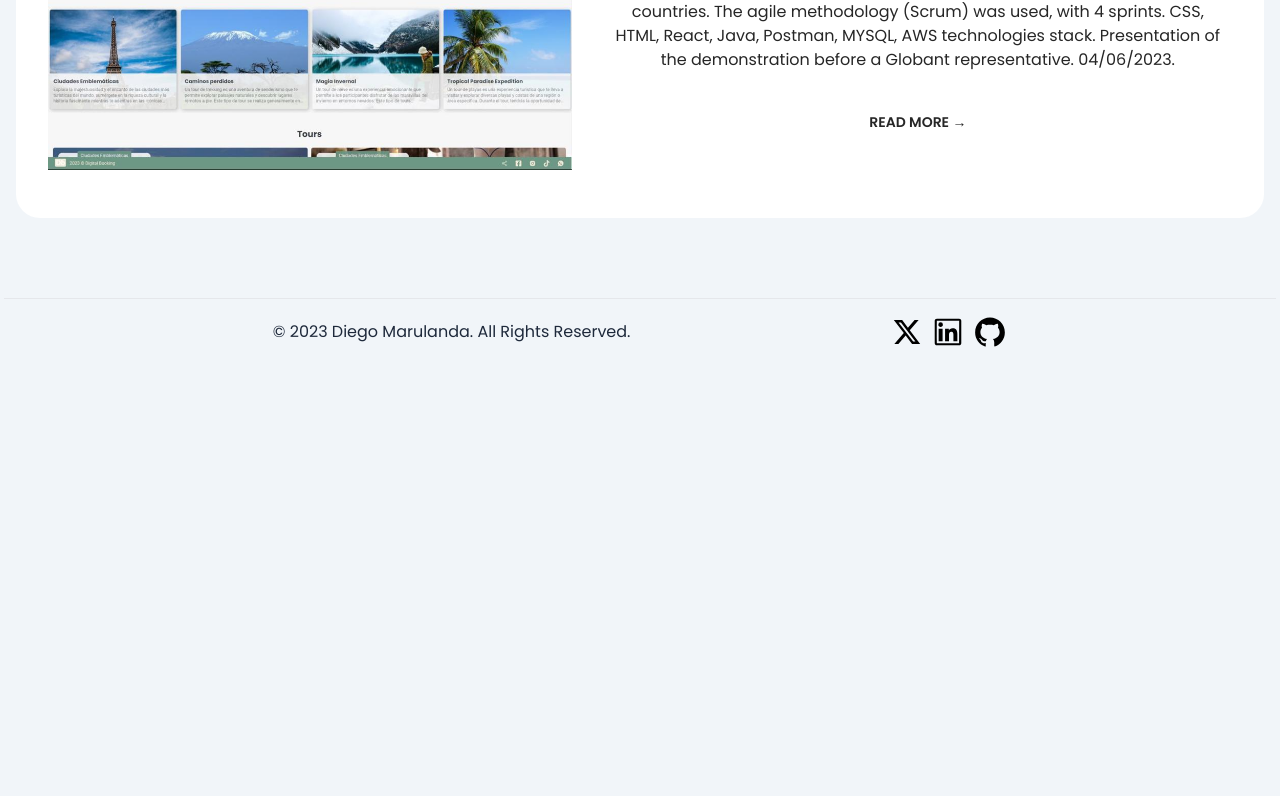
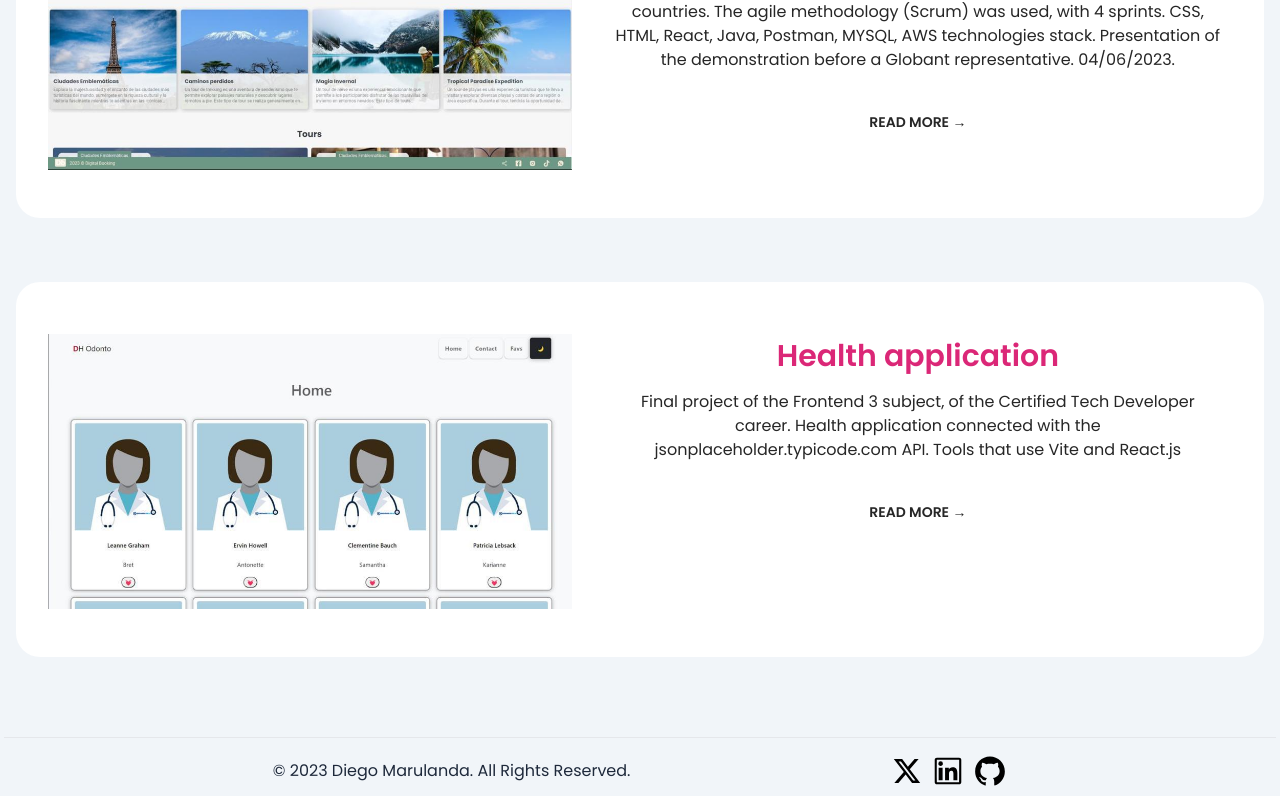
Before and after one commit to DiegoMarulandaB/Portfolio, a Next.js app: page /academicprojects in a window 1280 px wide. Shown: the part 1281-2077 px from the top of the page. Before the commit the page ends 1638 px from the top, so only its background shows below. Built offline with nearby package versions, Linux system fonts and the light colour scheme.

Commit message:
style: add health application project in academic projects

```diff
--- a/src/app/academicprojects/page.tsx
+++ b/src/app/academicprojects/page.tsx
@@ -42,14 +42,14 @@ const projects: Project[] = [
     github: 'https://github.com/DiegoMarulandaB/Digital-booking',
     link: 'https://github.com/DiegoMarulandaB/Digital-booking',
   },
-  // {
-  //   name: 'Health application',
-  //   description:
-  //     'Final project of the Frontend 3 subject, of the Certified Tech Developer career. Health application connected with the jsonplaceholder.typicode.com API. Tools that use Vite and React.js',
-  //   image: '/frontEnd3.jpg',
-  //   github: 'https://github.com/DiegoMarulandaB/finalFrontEnd',
-  //   link: 'https://github.com/DiegoMarulandaB/finalFrontEnd',
-  // },
+  {
+    name: 'Health application',
+    description:
+      'Final project of the Frontend 3 subject, of the Certified Tech Developer career. Health application connected with the jsonplaceholder.typicode.com API. Tools that use Vite and React.js',
+    image: '/frontEnd3.jpg',
+    github: 'https://github.com/DiegoMarulandaB/finalFrontEnd',
+    link: 'https://github.com/DiegoMarulandaB/finalFrontEnd',
+  },
 
 ]
 
```
